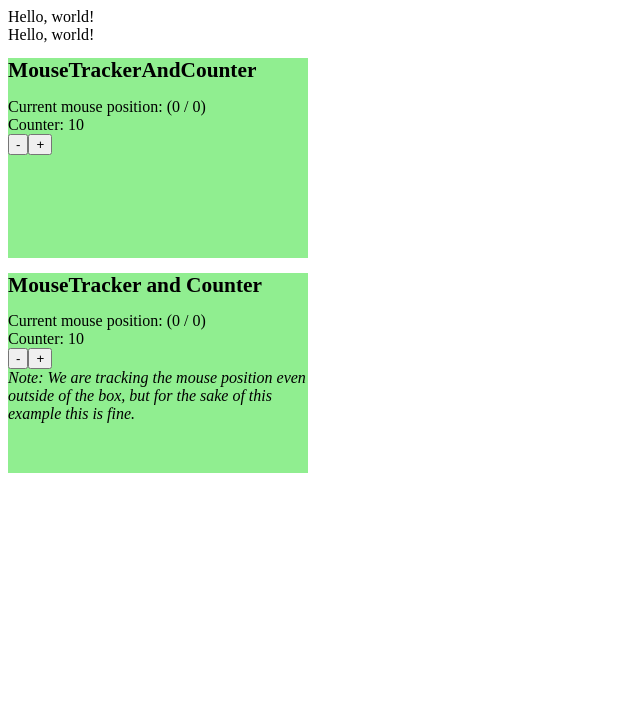
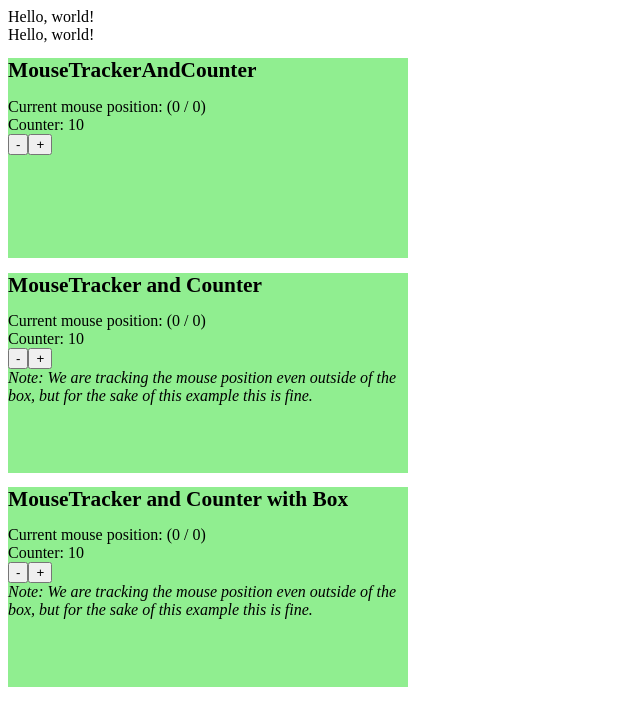
Before and after one commit to Toxe/react-render-props, a React (Create React App) app: page / in a window 1280 px wide. Shown: the top 726 px of the page, without its empty margins (0-640 px from the left). Built offline with nearby package versions, Linux system fonts and the light colour scheme.

Commit message:
MouseTracker and Counter example with Box component

```diff
--- a/src/App.js
+++ b/src/App.js
@@ -4,16 +4,20 @@ import HelloImproved from "./HelloImproved";
 import MouseTrackerAndCounter from "./MouseTrackerAndCounter";
 import MouseTracker from "./MouseTracker";
 import Counter from "./Counter";
+import Box from "./Box";
 
 export default class App extends Component {
     render() {
         return (
             <div>
+                {/* simple render props */}
                 <HelloBasic render={(loggedIn) => (loggedIn ? "logged-in user" : "world")} />
                 <HelloImproved>{(loggedIn) => (loggedIn ? "logged-in user" : "world")}</HelloImproved>
 
+                {/* basic example, not using render props */}
                 <MouseTrackerAndCounter />
 
+                {/* MouseTracker and Counter example 1 */}
                 <MouseTracker>
                     {(mouseX, mouseY) => (
                         <div className="Box">
@@ -41,6 +45,21 @@ export default class App extends Component {
                         </div>
                     )}
                 </MouseTracker>
+
+                {/* MouseTracker and Counter example 1, using a Box to render the content */}
+                <MouseTracker>
+                    {(mouseX, mouseY) => (
+                        <Counter>
+                            {(counter, dec, inc) => (
+                                <Box
+                                    title="MouseTracker and Counter with Box"
+                                    mouse={{ x: mouseX, y: mouseY }}
+                                    counter={{ value: counter, dec: dec, inc: inc }}
+                                />
+                            )}
+                        </Counter>
+                    )}
+                </MouseTracker>
             </div>
         );
     }
--- /dev/null
+++ b/src/Box.js
@@ -0,0 +1,23 @@
+import React from "react";
+
+export default function Box(props) {
+    return (
+        <div className="Box">
+            <h1>{props.title}</h1>
+            <div>
+                Current mouse position: ({props.mouse.x} / {props.mouse.y})
+            </div>
+            <div>Counter: {props.counter.value}</div>
+            <div>
+                <button onClick={props.counter.dec}>-</button>
+                <button onClick={props.counter.inc}>+</button>
+            </div>
+            <div>
+                <em>
+                    Note: We are tracking the mouse position even outside of the box, but for the sake of this example
+                    this is fine.
+                </em>
+            </div>
+        </div>
+    );
+}
--- a/src/index.css
+++ b/src/index.css
@@ -1,6 +1,6 @@
 .Box {
     background-color: lightgreen;
-    width: 300px;
+    width: 400px;
     height: 200px;
 }
 
```
